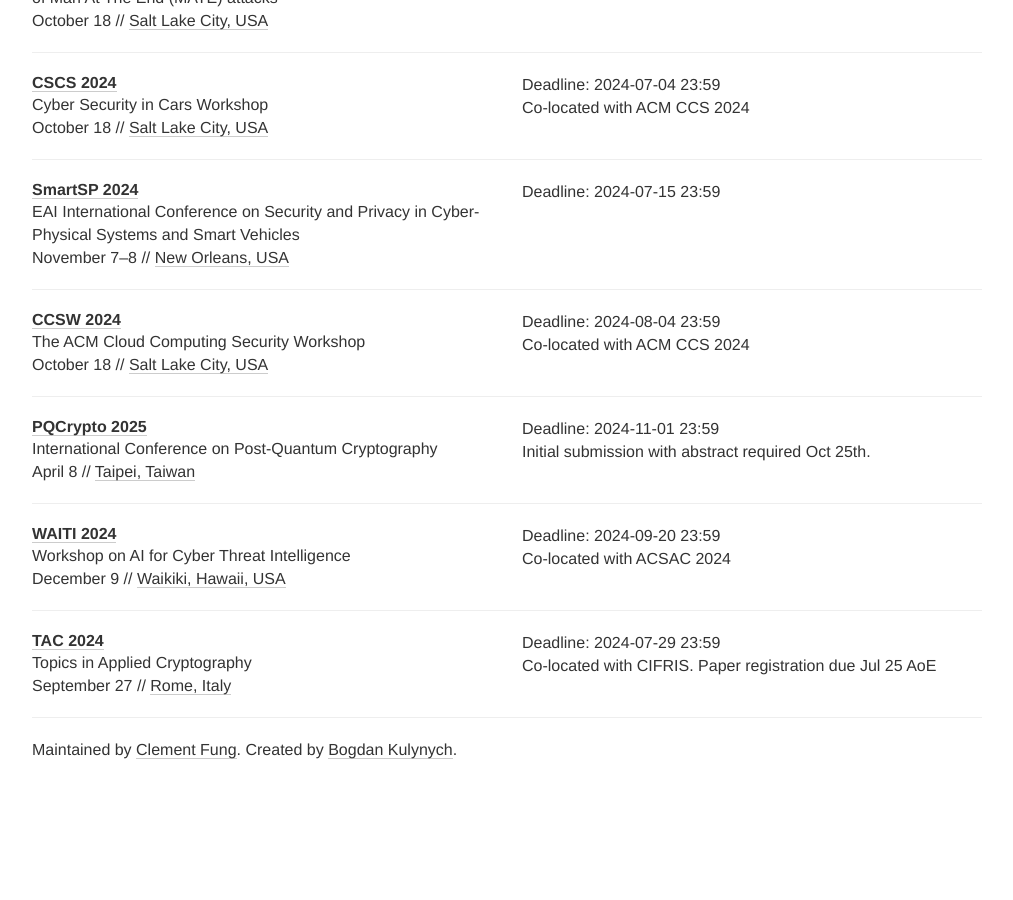
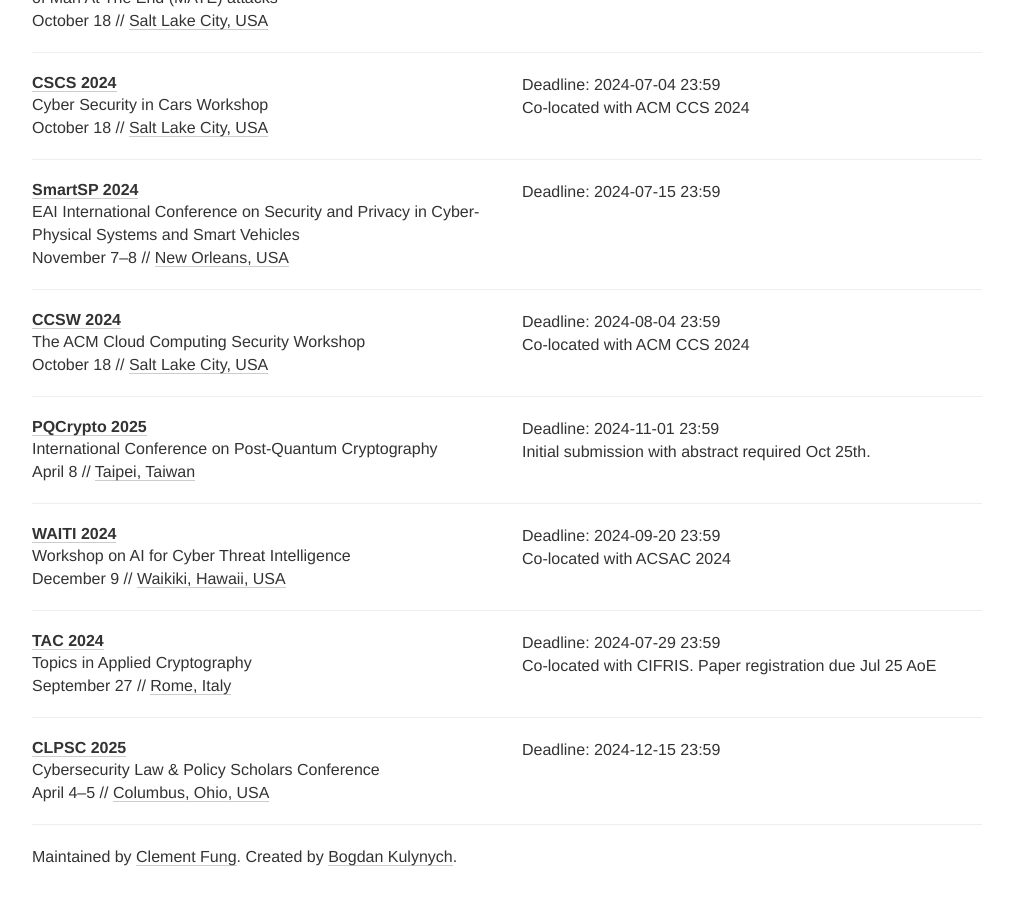
Before and after one commit to sec-deadlines/sec-deadlines.github.io, a Jekyll site: the page built from index.html, in a window 1280 px wide and 900 px high, scrolled down 14899 px. Shown: the whole window, without its empty margins (133-1146 px from the left). Built offline with Jekyll 4.4.1, drawn with Linux system fonts in a browser that asks for light colours; nearby versions of some CDN libraries; comment, search, counter and statistics services are not loaded; before the commit the page ends 15692 px from its top, so only the background shows below that.

Commit message:
Added CLPSC

```diff
--- a/_data/conferences.yml
+++ b/_data/conferences.yml
@@ -1111,3 +1111,12 @@
   comment: Co-located with CIFRIS. Paper registration due Jul 25 AoE
   place: Rome, Italy
   tags: [SEC, CRYPTO, SHOP]
+
+- name: CLPSC
+  description: Cybersecurity Law & Policy Scholars Conference
+  year: 2025
+  link: https://www.clpsc.org
+  deadline: ["2024-12-15 23:59"]
+  date: April 4-5
+  place: Columbus, Ohio, USA
+  tags: [SEC, PRIV, CONF]
```
